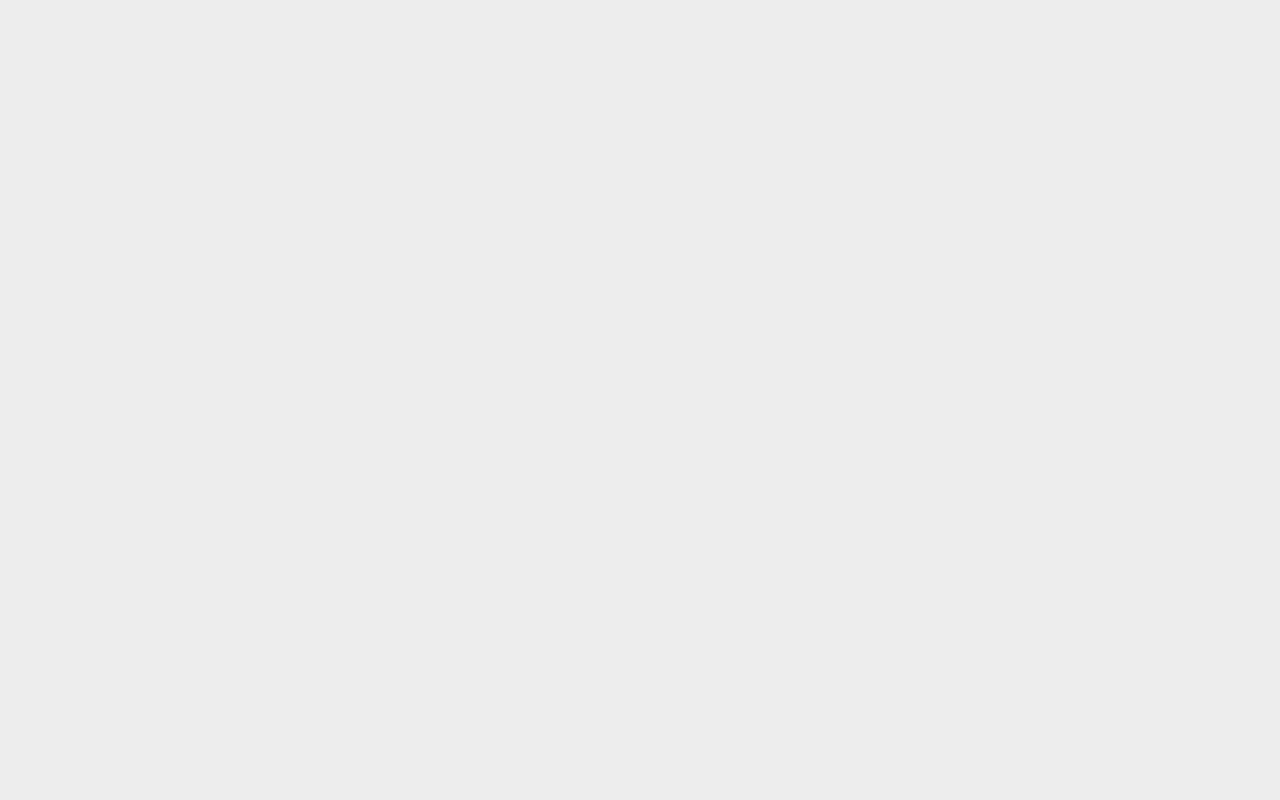
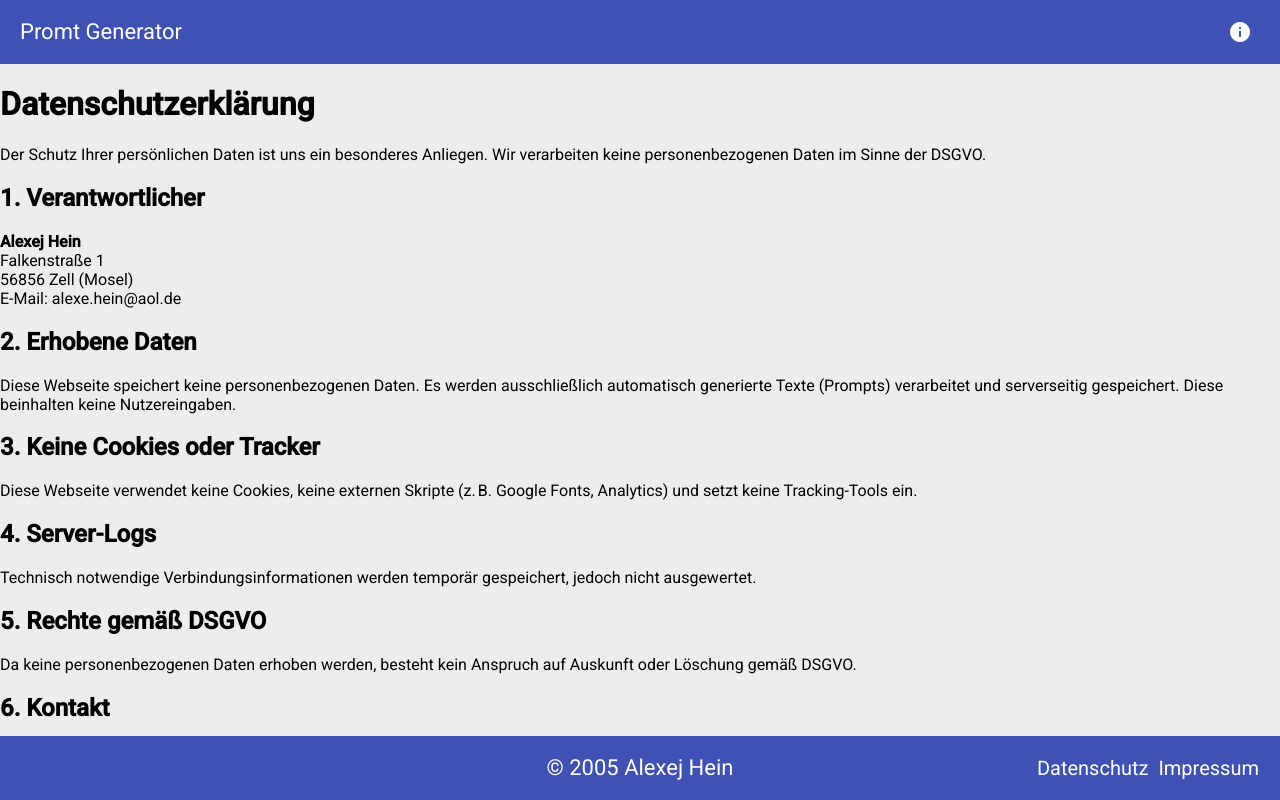
Before and after one commit to AlexejHein/PromtGenerator-, an Angular app: page /privacy-policy in a window 1280 px wide. Built offline with nearby package versions, Linux system fonts and the light colour scheme.

Commit message:
first commit

```diff
--- a/src/app/footer/footer.component.html
+++ b/src/app/footer/footer.component.html
@@ -1,6 +1,6 @@
 <mat-toolbar>
   <mat-toolbar-row class="row-1">
-    <span>Custom Toolbar</span>
+    <span></span>
   </mat-toolbar-row>
 
   <mat-toolbar-row class="row-2">
@@ -8,9 +8,8 @@
   </mat-toolbar-row>
 
   <mat-toolbar-row class="row-3">
-    <span>Third Line</span>
-    <span class="example-spacer"></span>
-    <mat-icon class="example-icon" aria-hidden="false" aria-label="Example heart icon">favorite</mat-icon>
-    <mat-icon class="example-icon" aria-hidden="false" aria-label="Example delete icon">delete</mat-icon>
+    <p routerLink="/privacy-policy">Datenschutz </p>
+    <br>
+    <p routerLink="/legal-notice"> Impressum</p>
   </mat-toolbar-row>
 </mat-toolbar>
--- a/src/app/footer/footer.component.scss
+++ b/src/app/footer/footer.component.scss
@@ -16,5 +16,10 @@ mat-toolbar {
     flex-direction: row;
     justify-content: flex-end;
     align-items: center;
+    p{
+      font-size: 20px;
+      padding: 5px;
+      cursor: pointer;
+    }
   }
 }
--- a/src/app/legal-notice/legal-notice.component.html
+++ b/src/app/legal-notice/legal-notice.component.html
@@ -2,7 +2,7 @@
 <p><strong>Alexej Hein</strong><br>
   Flakenstraße 1<br>
   56856 Zell Mosel<br>
-  E-Mail: alexej.hein@aol.de</p>
+  E-Mail: alexej.hein&#64;aol.de</p>
 
 <h2>Verantwortlich für den Inhalt</h2>
 <p><strong>Alexej Hein</strong><br>
--- a/src/app/privacy-policy/privacy-policy.component.html
+++ b/src/app/privacy-policy/privacy-policy.component.html
@@ -5,7 +5,7 @@
 <p><strong>Alexej Hein</strong><br>
   Falkenstraße 1<br>
   56856 Zell (Mosel)<br>
-  E-Mail: alexe.hein@aol.de</p>
+  E-Mail: alexe.hein&#64;aol.de</p>
 
 <h2>2. Erhobene Daten</h2>
 <p>Diese Webseite speichert keine personenbezogenen Daten. Es werden ausschließlich automatisch generierte Texte (Prompts) verarbeitet und serverseitig gespeichert. Diese beinhalten keine Nutzereingaben.</p>
@@ -20,4 +20,4 @@
 <p>Da keine personenbezogenen Daten erhoben werden, besteht kein Anspruch auf Auskunft oder Löschung gemäß DSGVO.</p>
 
 <h2>6. Kontakt</h2>
-<p>Bei Fragen: <strong>alexe.hein@aol.de</strong></p>
+<p>Bei Fragen: <strong>alexe.hein&#64;aol.de</strong></p>
```
